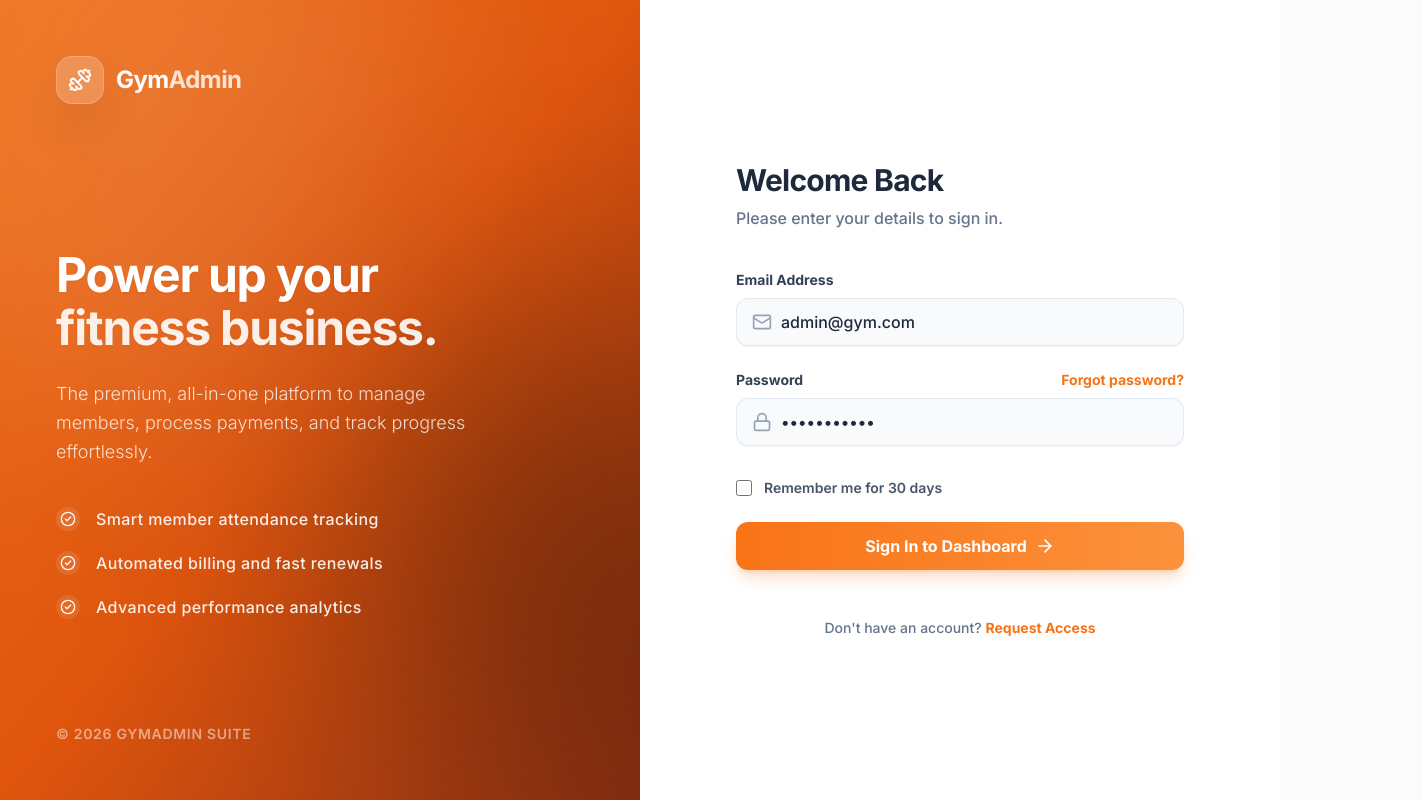
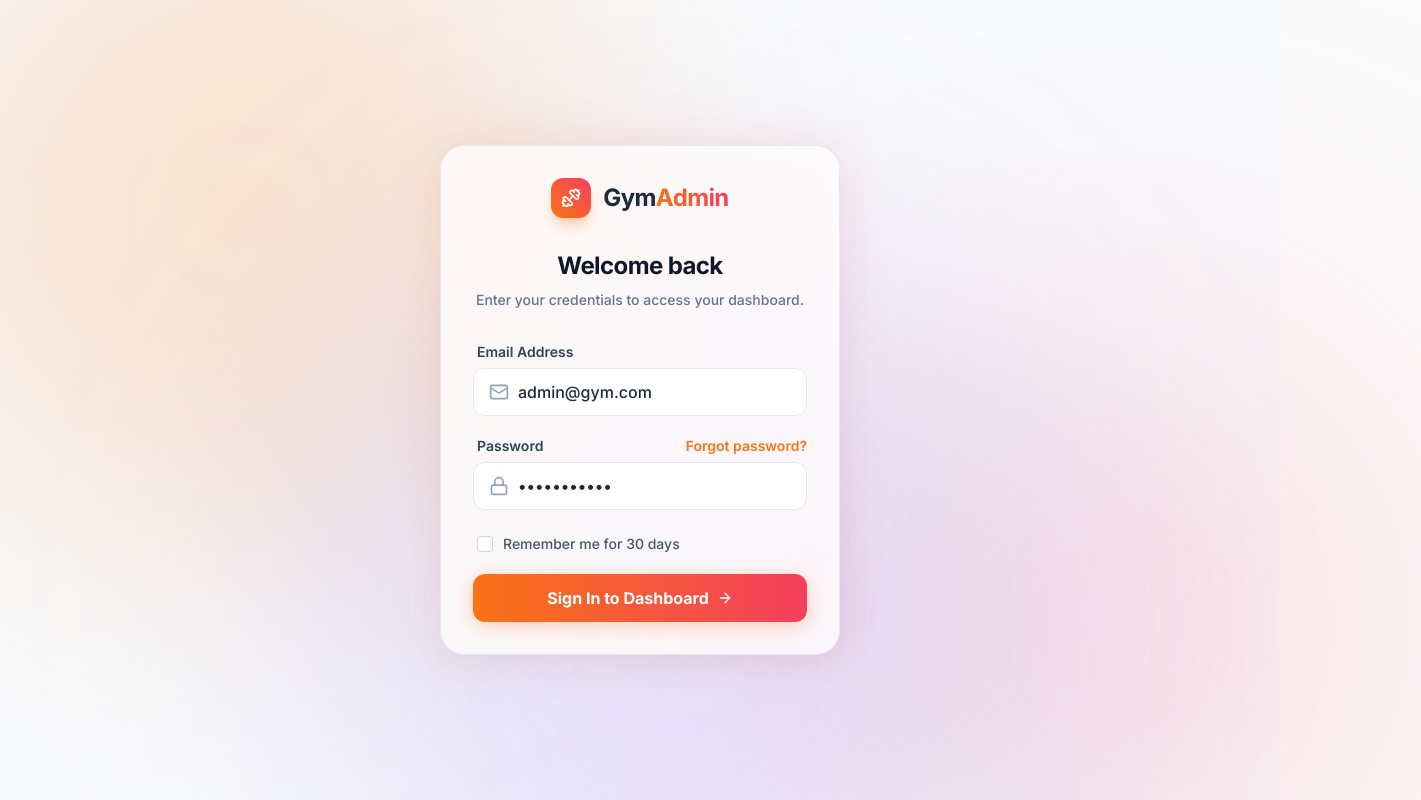
Before and after one commit to dhinesh902/Gym-Admin, a React (Vite) app: page /login in a window 1280 px wide. Shown: the top 800 px of the page, 1421 px wide, since content can reach past the window. Built offline with nearby package versions, Linux system fonts and the light colour scheme.

Commit message:
Base Commit

```diff
--- a/src/components/layout/Header.jsx
+++ b/src/components/layout/Header.jsx
@@ -2,7 +2,7 @@ import React from 'react';
 import { Search, Bell, Menu, Sun, Moon, LogOut } from 'lucide-react';
 import { useLocation } from 'react-router-dom';
 
-const Header = () => {
+const Header = ({ toggleSidebar }) => {
   const location = useLocation();
   const pathName = location.pathname.split('/')[1];
   const title = pathName ? pathName.charAt(0).toUpperCase() + pathName.slice(1) : 'Dashboard';
@@ -10,7 +10,10 @@ const Header = () => {
   return (
     <header className="h-16 bg-surface/80 dark:bg-surface-dark/80 backdrop-blur-md border-b border-slate-200 dark:border-slate-800 flex items-center justify-between px-4 sm:px-6 z-10 sticky top-0">
       <div className="flex items-center flex-1">
-        <button className="p-2 mr-3 rounded-lg text-slate-500 hover:bg-slate-100 dark:hover:bg-slate-800 lg:hidden">
+        <button
+          onClick={toggleSidebar}
+          className="p-2 mr-3 rounded-lg text-slate-500 hover:bg-slate-100 dark:hover:bg-slate-800 lg:hidden"
+        >
           <Menu className="h-5 w-5" />
         </button>
 
--- a/src/components/layout/MainLayout.jsx
+++ b/src/components/layout/MainLayout.jsx
@@ -1,14 +1,28 @@
-import React from 'react';
+import React, { useState } from 'react';
 import { Outlet } from 'react-router-dom';
 import Sidebar from './Sidebar';
 import Header from './Header';
 
 const MainLayout = () => {
+  const [isSidebarOpen, setIsSidebarOpen] = useState(false);
+
+  const toggleSidebar = () => setIsSidebarOpen(!isSidebarOpen);
+  const closeSidebar = () => setIsSidebarOpen(false);
+
   return (
-    <div className="flex h-screen bg-slate-50 dark:bg-[#0B1120] overflow-hidden font-sans">
-      <Sidebar />
-      <div className="flex flex-col flex-1 overflow-hidden w-full">
-        <Header />
+    <div className="flex h-screen bg-slate-50 dark:bg-[#0B1120] overflow-hidden font-sans relative">
+      <Sidebar isOpen={isSidebarOpen} closeSidebar={closeSidebar} />
+
+      {/* Mobile Overlay */}
+      {isSidebarOpen && (
+        <div
+          className="fixed inset-0 bg-slate-900/50 backdrop-blur-sm z-30 lg:hidden"
+          onClick={closeSidebar}
+        />
+      )}
+
+      <div className="flex flex-col flex-1 overflow-hidden w-full relative">
+        <Header toggleSidebar={toggleSidebar} />
         <main className="flex-1 overflow-y-auto p-4 sm:p-6 lg:p-8 custom-scrollbar">
           <div className="mx-auto max-w-7xl">
             <Outlet />
--- a/src/components/layout/Sidebar.jsx
+++ b/src/components/layout/Sidebar.jsx
@@ -50,9 +50,11 @@ const navGroups = [
   }
 ];
 
-const Sidebar = () => {
+const Sidebar = ({ isOpen, closeSidebar }) => {
   return (
-    <aside className="w-64 bg-gradient-to-b from-primary to-secondary border-r-0 flex-shrink-0 hidden lg:flex flex-col h-screen sticky top-0 transition-all duration-300 text-white">
+    <aside
+      className={`fixed lg:static inset-y-0 left-0 z-40 w-64 bg-gradient-to-b from-primary to-secondary border-r-0 flex-shrink-0 flex flex-col h-screen transition-transform duration-300 text-white shadow-2xl lg:shadow-none ${isOpen ? 'translate-x-0' : '-translate-x-full lg:translate-x-0'}`}
+    >
 
       {/* Brand Header */}
       <div className="h-20 flex items-center px-6 border-b border-white/10">
@@ -79,6 +81,7 @@ const Sidebar = () => {
                 <NavLink
                   key={item.name}
                   to={item.path}
+                  onClick={closeSidebar}
                   className={({ isActive }) =>
                     `flex items-center justify-between px-3 py-2.5 rounded-xl text-sm font-medium transition-all duration-200 group ${isActive
                       ? 'bg-white text-primary shadow-md shadow-black/5'
--- a/src/pages/auth/Login.jsx
+++ b/src/pages/auth/Login.jsx
@@ -1,7 +1,7 @@
 import React from 'react';
 import { useForm } from 'react-hook-form';
 import { useNavigate } from 'react-router-dom';
-import { Dumbbell, Mail, Lock, ArrowRight, CheckCircle2 } from 'lucide-react';
+import { Dumbbell, Mail, Lock, ArrowRight } from 'lucide-react';
 import { motion } from 'framer-motion';
 import toast from 'react-hot-toast';
 
@@ -16,177 +16,127 @@ const Login = () => {
     }
   };
 
-  // Animation variants
-  const containerVariants = {
-    hidden: { opacity: 0 },
-    visible: {
-      opacity: 1,
-      transition: { staggerChildren: 0.2, delayChildren: 0.1 }
-    }
-  };
+  return (
+    <div className="h-screen w-full flex bg-slate-50 overflow-hidden font-sans selection:bg-orange-500/30">
 
-  const itemVariants = {
-    hidden: { opacity: 0, y: 20 },
-    visible: { opacity: 1, y: 0, transition: { duration: 0.6, ease: "easeOut" } }
-  };
-
-  return (
-    <div className="min-h-screen w-full flex bg-white dark:bg-[#0B1120] overflow-hidden">
-
-      {/* Left Side - Branding & Visuals (Hidden on Mobile) */}
-      <div className="hidden lg:flex w-1/2 relative bg-slate-900 overflow-hidden">
-        {/* Dynamic Gradient Background */}
-        <div className="absolute inset-0 bg-gradient-to-br from-[#F97316] via-[#ea580c] to-[#9a3412] opacity-95 z-10"></div>
-
-        {/* Animated Abstract Shapes */}
-        <div className="absolute top-0 left-0 w-full h-full z-10 overflow-hidden">
+      {/* Background Animated Elements */}
+      <div className="absolute inset-0 z-0 pointer-events-none fixed">
+        <div className="absolute top-0 left-0 w-full h-full bg-slate-50"></div>
+        {/* Glow 1 */}
         <motion.div
-            animate={{ scale: [1, 1.2, 1], rotate: [0, 45, 0] }}
+          animate={{ x: [0, 100, 0], y: [0, -50, 0], scale: [1, 1.2, 1] }}
+          transition={{ duration: 20, repeat: Infinity, ease: "linear" }}
+          className="absolute -top-[10%] -left-[10%] w-[50vw] h-[50vw] rounded-full bg-orange-400/20 blur-[120px]"
+        />
+        {/* Glow 2 */}
+        <motion.div
+          animate={{ x: [0, -100, 0], y: [0, 100, 0], scale: [1, 1.5, 1] }}
           transition={{ duration: 25, repeat: Infinity, ease: "linear" }}
-            className="absolute -top-[20%] -left-[10%] w-[70%] h-[70%] rounded-full bg-white/10 blur-[100px]"
+          className="absolute top-[40%] -right-[10%] w-[40vw] h-[40vw] rounded-full bg-rose-400/20 blur-[120px]"
         />
+        {/* Glow 3 */}
         <motion.div
-            animate={{ scale: [1, 1.3, 1], rotate: [0, -45, 0] }}
-            transition={{ duration: 30, repeat: Infinity, ease: "linear" }}
-            className="absolute bottom-[0%] -right-[20%] w-[60%] h-[60%] rounded-full bg-black/30 blur-[120px]"
+          animate={{ x: [0, 50, 0], y: [0, 50, 0] }}
+          transition={{ duration: 15, repeat: Infinity, ease: "linear" }}
+          className="absolute -bottom-[20%] left-[20%] w-[60vw] h-[60vw] rounded-full bg-violet-400/20 blur-[130px]"
         />
       </div>
 
-        {/* Content */}
-        <div className="relative z-20 flex flex-col justify-between h-full p-14 text-white w-full">
-          <motion.div
-            initial={{ opacity: 0, x: -30 }}
-            animate={{ opacity: 1, x: 0 }}
-            transition={{ duration: 0.8 }}
-            className="flex items-center gap-3"
-          >
-            <div className="h-12 w-12 bg-white/20 backdrop-blur-xl border border-white/20 rounded-2xl flex items-center justify-center shadow-2xl">
-              <Dumbbell className="h-6 w-6 text-white" />
-            </div>
-            <span className="text-2xl font-extrabold tracking-tight">Gym<span className="text-white/80">Admin</span></span>
-          </motion.div>
+      {/* Main Content Area */}
+      <div className="relative z-10 flex w-full h-full items-center justify-center">
+
+        {/* Glassmorphic Login Form */}
+        <div className="w-full flex items-center justify-center p-6 sm:p-12 relative z-20 h-full">
 
           <motion.div
-            variants={containerVariants}
-            initial="hidden"
-            animate="visible"
-            className="max-w-md mt-10"
+            initial={{ opacity: 0, scale: 0.95 }}
+            animate={{ opacity: 1, scale: 1 }}
+            transition={{ duration: 0.6, ease: [0.22, 1, 0.36, 1], delay: 0.2 }}
+            className="w-full max-w-[400px] relative"
           >
-            <motion.h1 variants={itemVariants} className="text-5xl font-extrabold leading-[1.1] mb-6 tracking-tight text-white drop-shadow-sm">
-              Power up your <br/><span className="text-white/90">fitness business.</span>
-            </motion.h1>
-            <motion.p variants={itemVariants} className="text-lg text-white/80 mb-10 font-light leading-relaxed">
-              The premium, all-in-one platform to manage members, process payments, and track progress effortlessly.
-            </motion.p>
+            {/* Ambient shadow behind the form */}
+            <div className="absolute -inset-1 bg-gradient-to-r from-orange-500/20 to-rose-500/20 rounded-[2rem] blur-xl opacity-50 pointer-events-none"></div>
 
-            <div className="space-y-5">
-              {[
-                'Smart member attendance tracking',
-                'Automated billing and fast renewals',
-                'Advanced performance analytics'
-              ].map((text, i) => (
-                <motion.div key={i} variants={itemVariants} className="flex items-center gap-4 text-white/90 group">
-                  <div className="flex items-center justify-center h-6 w-6 rounded-full bg-white/10 group-hover:bg-white/20 transition-colors">
-                    <CheckCircle2 className="h-4 w-4 text-white" />
+            <div className="relative bg-white/80 backdrop-blur-2xl border border-slate-200 shadow-[0_8px_40px_rgb(0,0,0,0.04)] rounded-3xl p-6 sm:p-8">
+
+              {/* Header Logo */}
+              <div className="flex items-center justify-center gap-3 mb-8">
+                <div className="h-10 w-10 bg-gradient-to-tr from-orange-500 to-rose-500 rounded-xl flex items-center justify-center shadow-lg shadow-orange-500/30">
+                  <Dumbbell className="h-5 w-5 text-white" />
                 </div>
-                  <span className="font-medium tracking-wide">{text}</span>
-                </motion.div>
-              ))}
-            </div>
-          </motion.div>
-
-          <motion.div
-            initial={{ opacity: 0 }}
-            animate={{ opacity: 1 }}
-            transition={{ delay: 1.2, duration: 1 }}
-            className="text-sm text-white/50 tracking-wider uppercase font-semibold"
-          >
-            &copy; {new Date().getFullYear()} GymAdmin Suite
-          </motion.div>
-        </div>
+                <span className="text-2xl font-black text-slate-800 tracking-tight">Gym<span className="text-transparent bg-clip-text bg-gradient-to-r from-orange-500 to-rose-500">Admin</span></span>
               </div>
 
-      {/* Right Side - Login Form */}
-      <div className="w-full lg:w-1/2 flex items-center justify-center p-6 sm:p-12 relative bg-white dark:bg-[#0B1120]">
-        <motion.div
-          initial={{ opacity: 0, y: 30 }}
-          animate={{ opacity: 1, y: 0 }}
-          transition={{ duration: 0.7, ease: [0.22, 1, 0.36, 1] }}
-          className="w-full max-w-md"
-        >
-
-          {/* Mobile Header Logo */}
-          <div className="lg:hidden flex items-center justify-center gap-3 mb-10">
-            <div className="h-14 w-14 bg-gradient-to-tr from-[#F97316] to-[#FB923C] rounded-2xl flex items-center justify-center shadow-lg shadow-orange-500/20">
-              <Dumbbell className="h-7 w-7 text-white" />
-            </div>
-            <span className="text-3xl font-extrabold text-slate-800 dark:text-white tracking-tight">Gym<span className="text-[#F97316]">Admin</span></span>
+              <div className="mb-8 text-center">
+                <h2 className="text-2xl font-bold text-slate-900 mb-2 tracking-tight">Welcome back</h2>
+                <p className="text-slate-500 font-medium text-sm">Enter your credentials to access your dashboard.</p>
               </div>
 
-          <div className="mb-10">
-            <h2 className="text-3xl font-extrabold text-slate-800 dark:text-white mb-2 tracking-tight">Welcome Back</h2>
-            <p className="text-slate-500 dark:text-slate-400 font-medium">Please enter your details to sign in.</p>
-          </div>
-
-          <form onSubmit={handleSubmit(onSubmit)} className="space-y-6">
+              <form onSubmit={handleSubmit(onSubmit)} className="space-y-5">
                 <div>
-              <label className="block text-sm font-bold text-slate-700 dark:text-slate-300 mb-2">Email Address</label>
+                  <label className="block text-sm font-semibold text-slate-700 mb-1.5 ml-1">Email Address</label>
                   <div className="relative group">
-                <div className="absolute inset-y-0 left-0 pl-4 flex items-center pointer-events-none transition-colors group-focus-within:text-[#F97316]">
-                  <Mail className="h-5 w-5 text-slate-400 group-focus-within:text-[#F97316]" />
+                    <div className="absolute inset-y-0 left-0 pl-4 flex items-center pointer-events-none transition-colors group-focus-within:text-orange-500">
+                      <Mail className="h-5 w-5 text-slate-400 group-focus-within:text-orange-500 transition-colors" />
                     </div>
                     <input
                       type="email"
                       {...register('email', { required: 'Email is required' })}
-                  className="w-full pl-11 pr-4 h-12 bg-slate-50 dark:bg-slate-900/50 border border-slate-200 dark:border-slate-800 focus:bg-white dark:focus:bg-[#0B1120] focus:border-[#F97316] dark:focus:border-[#F97316] focus:ring-4 focus:ring-[#F97316]/10 shadow-sm rounded-xl outline-none transition-all duration-200 text-slate-800 dark:text-white font-medium"
+                      className="w-full pl-11 pr-4 h-12 bg-white border border-slate-200 focus:bg-white focus:border-orange-500 focus:ring-4 focus:ring-orange-500/10 rounded-xl outline-none transition-all duration-300 text-slate-800 font-medium placeholder:text-slate-400"
                       placeholder="admin@gym.com"
                       defaultValue="admin@gym.com"
                     />
                   </div>
-              {errors.email && <p className="text-xs text-red-500 mt-2 font-medium">{errors.email.message}</p>}
+                  {errors.email && <p className="text-xs text-rose-500 mt-2 font-medium ml-1">{errors.email.message}</p>}
                 </div>
 
                 <div>
-              <div className="flex justify-between items-center mb-2">
-                <label className="block text-sm font-bold text-slate-700 dark:text-slate-300">Password</label>
-                <a href="#" className="text-sm font-bold text-[#F97316] hover:text-orange-700 transition-colors">Forgot password?</a>
+                  <div className="flex justify-between items-center mb-1.5 ml-1">
+                    <label className="block text-sm font-semibold text-slate-700">Password</label>
+                    <a href="#" className="text-sm font-semibold text-orange-500 hover:text-orange-600 transition-colors">Forgot password?</a>
                   </div>
                   <div className="relative group">
-                <div className="absolute inset-y-0 left-0 pl-4 flex items-center pointer-events-none transition-colors group-focus-within:text-[#F97316]">
-                  <Lock className="h-5 w-5 text-slate-400 group-focus-within:text-[#F97316]" />
+                    <div className="absolute inset-y-0 left-0 pl-4 flex items-center pointer-events-none transition-colors group-focus-within:text-orange-500">
+                      <Lock className="h-5 w-5 text-slate-400 group-focus-within:text-orange-500 transition-colors" />
                     </div>
                     <input
                       type="password"
                       {...register('password', { required: 'Password is required' })}
-                  className="w-full pl-11 pr-4 h-12 bg-slate-50 dark:bg-slate-900/50 border border-slate-200 dark:border-slate-800 focus:bg-white dark:focus:bg-[#0B1120] focus:border-[#F97316] dark:focus:border-[#F97316] focus:ring-4 focus:ring-[#F97316]/10 shadow-sm rounded-xl outline-none transition-all duration-200 text-slate-800 dark:text-white font-medium"
+                      className="w-full pl-11 pr-4 h-12 bg-white border border-slate-200 focus:bg-white focus:border-orange-500 focus:ring-4 focus:ring-orange-500/10 rounded-xl outline-none transition-all duration-300 text-slate-800 font-medium placeholder:text-slate-400"
                       placeholder="••••••••"
                       defaultValue="password123"
                     />
                   </div>
-              {errors.password && <p className="text-xs text-red-500 mt-2 font-medium">{errors.password.message}</p>}
+                  {errors.password && <p className="text-xs text-rose-500 mt-2 font-medium ml-1">{errors.password.message}</p>}
                 </div>
 
-            <div className="flex items-center pt-2">
-              <input type="checkbox" id="remember" className="h-4 w-4 text-[#F97316] rounded border-slate-300 focus:ring-[#F97316] focus:ring-offset-0 cursor-pointer" />
-              <label htmlFor="remember" className="ml-3 block text-sm font-semibold text-slate-600 dark:text-slate-400 cursor-pointer">
+                <div className="flex items-center pt-1 ml-1">
+                  <div className="relative flex items-center justify-center">
+                    <input
+                      type="checkbox"
+                      id="remember"
+                      className="peer h-4 w-4 appearance-none rounded border border-slate-300 bg-white checked:bg-gradient-to-r checked:from-orange-500 checked:to-rose-500 checked:border-transparent transition-all cursor-pointer focus:ring-2 focus:ring-orange-500/30 focus:ring-offset-0 focus:outline-none"
+                    />
+                    <svg className="absolute w-2.5 h-2.5 text-white pointer-events-none opacity-0 peer-checked:opacity-100 transition-opacity" fill="none" viewBox="0 0 24 24" stroke="currentColor" strokeWidth="3">
+                      <path strokeLinecap="round" strokeLinejoin="round" d="M5 13l4 4L19 7" />
+                    </svg>
+                  </div>
+                  <label htmlFor="remember" className="ml-2.5 block text-sm font-medium text-slate-600 cursor-pointer hover:text-slate-800 transition-colors">
                     Remember me for 30 days
                   </label>
                 </div>
 
                 <button
                   type="submit"
-              className="w-full h-12 bg-gradient-to-r from-[#F97316] to-[#FB923C] hover:from-[#ea580c] hover:to-[#f97316] text-white text-base rounded-xl font-bold mt-2 flex items-center justify-center gap-2 group shadow-lg shadow-orange-500/25 hover:shadow-orange-500/40 transition-all duration-300"
+                  className="w-full h-12 bg-gradient-to-r from-orange-500 to-rose-500 hover:from-orange-400 hover:to-rose-400 text-white text-base rounded-xl font-bold mt-2 flex items-center justify-center gap-2 group shadow-[0_4px_20px_rgba(249,115,22,0.3)] hover:shadow-[0_8px_25px_rgba(249,115,22,0.4)] transition-all duration-300"
                 >
-              Sign In to Dashboard
-              <ArrowRight className="h-5 w-5 group-hover:translate-x-1.5 transition-transform duration-300" />
+                  <span>Sign In to Dashboard</span>
+                  <ArrowRight className="h-4 w-4 group-hover:translate-x-1.5 transition-transform duration-300" />
                 </button>
               </form>
-
-          <div className="mt-12 text-center text-sm font-medium">
-            <span className="text-slate-500">Don't have an account? </span>
-            <a href="#" className="font-extrabold text-[#F97316] hover:underline underline-offset-2">Request Access</a>
             </div>
           </motion.div>
+        </div>
       </div>
     </div>
   );
```
Lines whose indentation alone changed are shown as unchanged.
